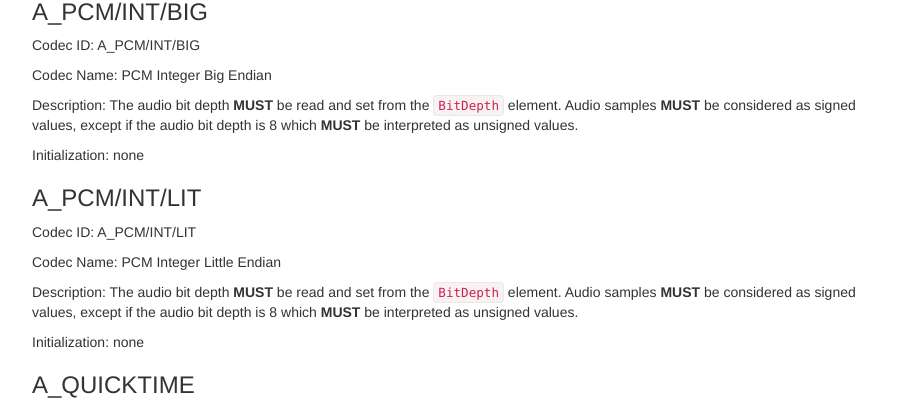
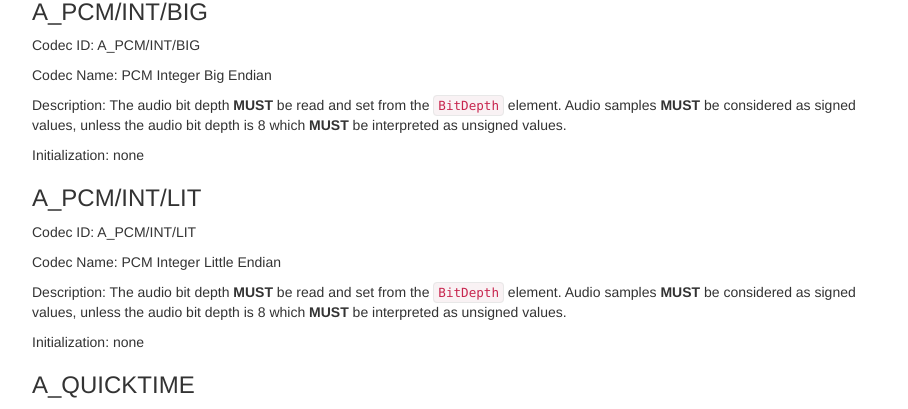
Before and after one commit to ietf-wg-cellar/matroska-specification, a Jekyll site: the page built from cellar-codec/codec_specs.md, in a window 1280 px wide and 900 px high, scrolled down 14451 px. Shown: the part 163-572 px from the top of the window, without its empty margins (273-1181 px from the left). Built offline with Jekyll 4.4.1, drawn with Linux system fonts in a browser that asks for light colours; our own code applies the rules of GitHub Pages for plain Markdown files.

Commit message:
turn "except if" into "unless"

```diff
--- a/cellar-codec/codec_specs.md
+++ b/cellar-codec/codec_specs.md
@@ -850,7 +850,7 @@ Codec ID: A_PCM/INT/BIG
 Codec Name: PCM Integer Big Endian
 
 Description: The audio bit depth **MUST** be read and set from the `BitDepth` element. Audio samples **MUST** be considered as signed values,
-except if the audio bit depth is 8 which **MUST** be interpreted as unsigned values.
+unless the audio bit depth is 8 which **MUST** be interpreted as unsigned values.
 
 Initialization: none
 
@@ -861,7 +861,7 @@ Codec ID: A_PCM/INT/LIT
 Codec Name: PCM Integer Little Endian
 
 Description: The audio bit depth **MUST** be read and set from the `BitDepth` element. Audio samples **MUST** be considered as signed values,
-except if the audio bit depth is 8 which **MUST** be interpreted as unsigned values.
+unless the audio bit depth is 8 which **MUST** be interpreted as unsigned values.
 
 Initialization: none
 
```
